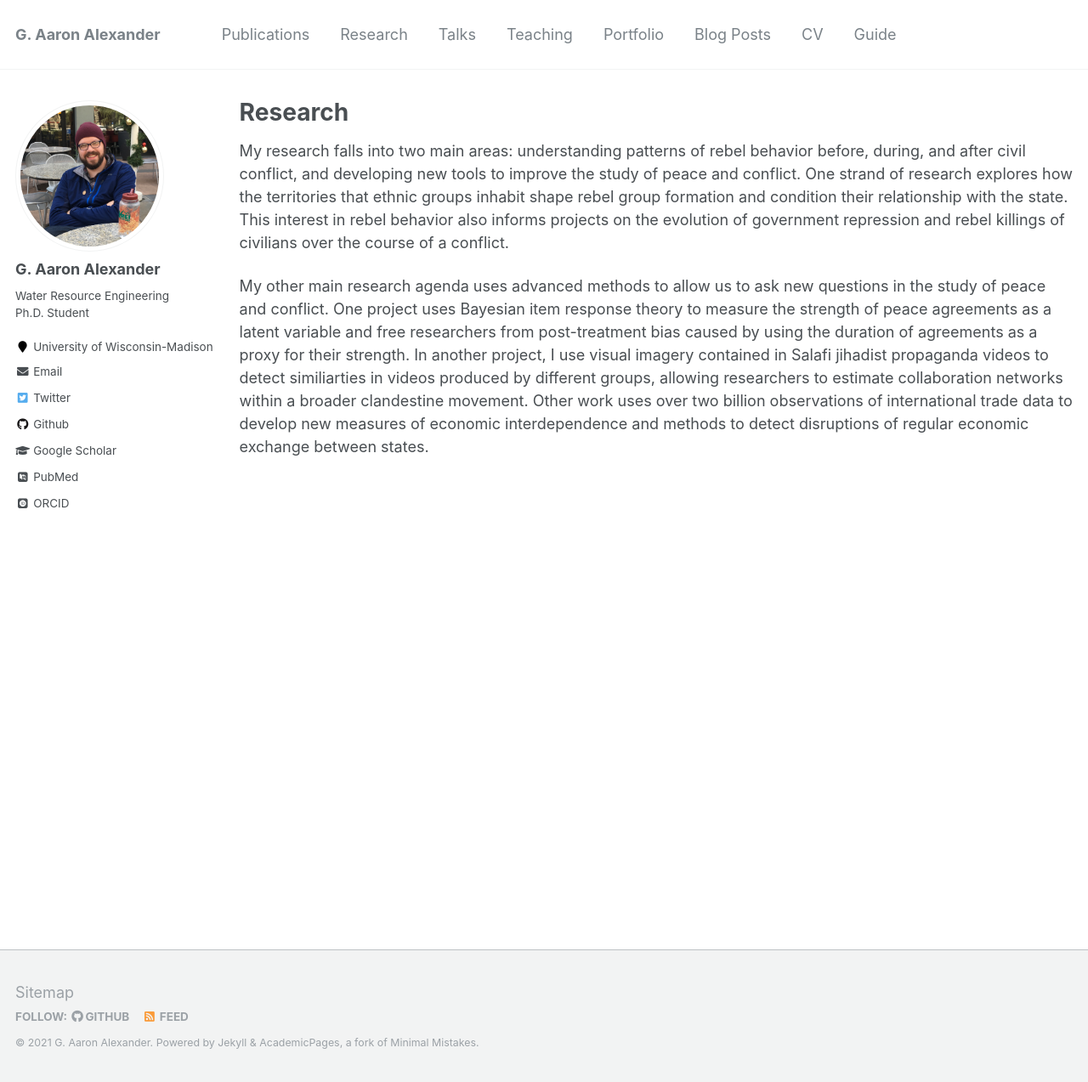
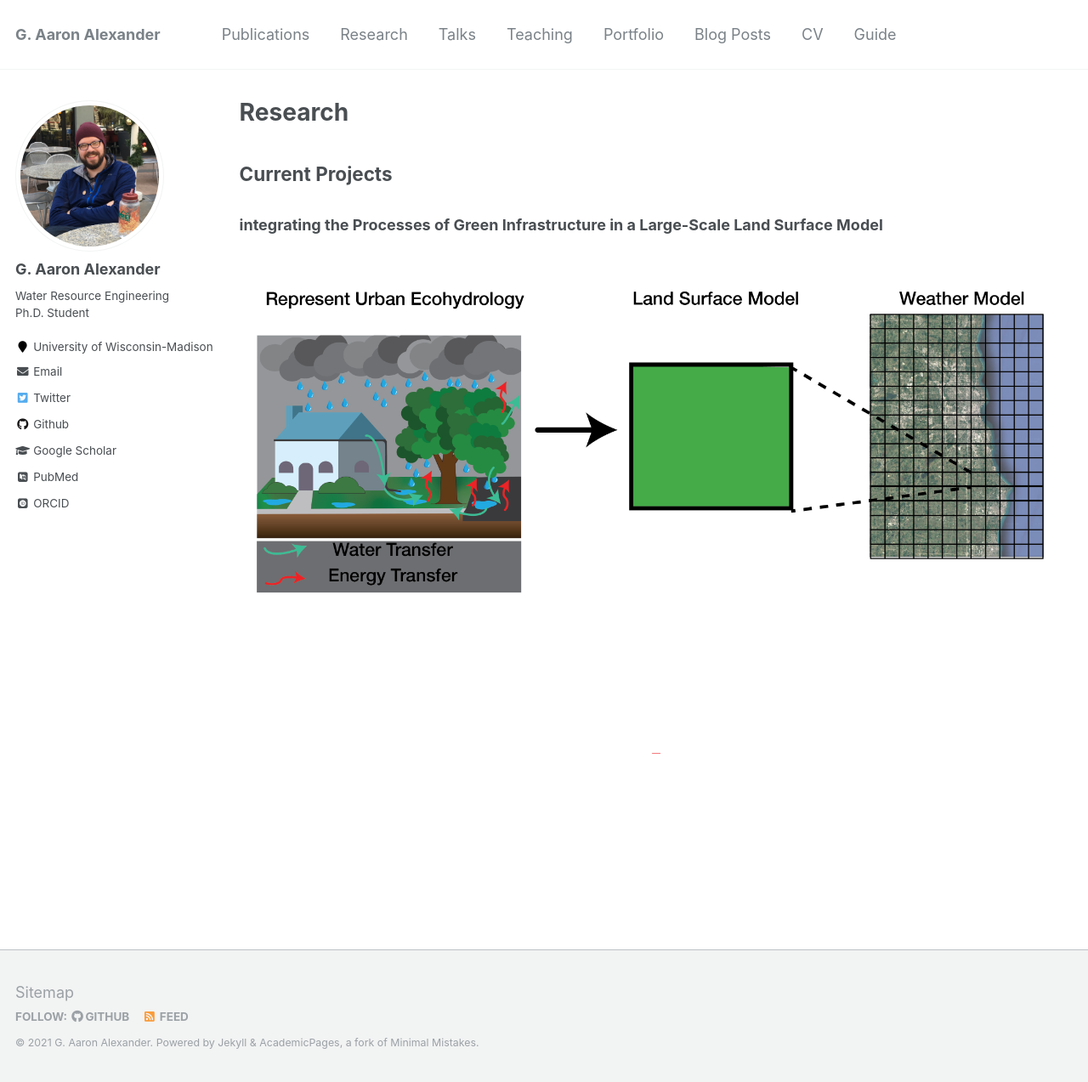
Before and after one commit to GAaronAlexander/gaaronalexander.github.io, a Jekyll site: the page built from _pages/research.md, in a window 1280 px wide and 1273 px high. Shown: the whole window at 85% size. Built offline with Jekyll 4.4.1, drawn with Linux system fonts in a browser that asks for light colours; some web fonts are replaced.

Commit message:
config research added

```diff
--- a/_data/navigation.yml
+++ b/_data/navigation.yml
@@ -4,7 +4,7 @@ main:
     url: /publications/
 
   - title: "Research"
-    url: /researh/
+    url: /research/
 
   - title: "Talks"
     url: /talks/
--- a/_pages/research.md
+++ b/_pages/research.md
@@ -5,16 +5,17 @@ permalink: /research/
 author_profile: true
 ---
 
-My research falls into two main areas: understanding patterns of rebel behavior before, during, and after civil conflict, and developing new tools to improve the study of peace and conflict. One strand of research explores how the territories that ethnic groups inhabit shape rebel group formation and condition their relationship with the state. This interest in rebel behavior also informs projects on the evolution of government repression and rebel killings of civilians over the course of a conflict.
+## Current Projects
 
-My other main research agenda uses advanced methods to allow us to ask new questions in the study of peace and conflict. One project uses Bayesian item response theory to measure the strength of peace agreements as a latent variable and free researchers from post-treatment bias caused by using the duration of agreements as a proxy for their strength. In another project, I use visual imagery contained in Salafi jihadist propaganda videos to detect similiarties in videos produced by different groups, allowing researchers to estimate collaboration networks within a broader clandestine movement. Other work uses over two billion observations of international trade data to develop new measures of economic interdependence and methods to detect disruptions of regular economic exchange between states.
+### integrating the Processes of Green Infrastructure in a Large-Scale Land Surface Model
 
-<!-- <nbsp>
+![Test Image](/images/conceptual_model_v4_simple_title-01.png)
 
-{% include base_path %}
+
+<!-- {% include base_path %}
 
 {% assign ordered_pages = site.research | sort:"order_number" %}
 
 {% for post in ordered_pages %}
- {% include archive-single.html type="grid" %}
+  {% include archive-single.html type="grid" %}
 {% endfor %} -->
```
